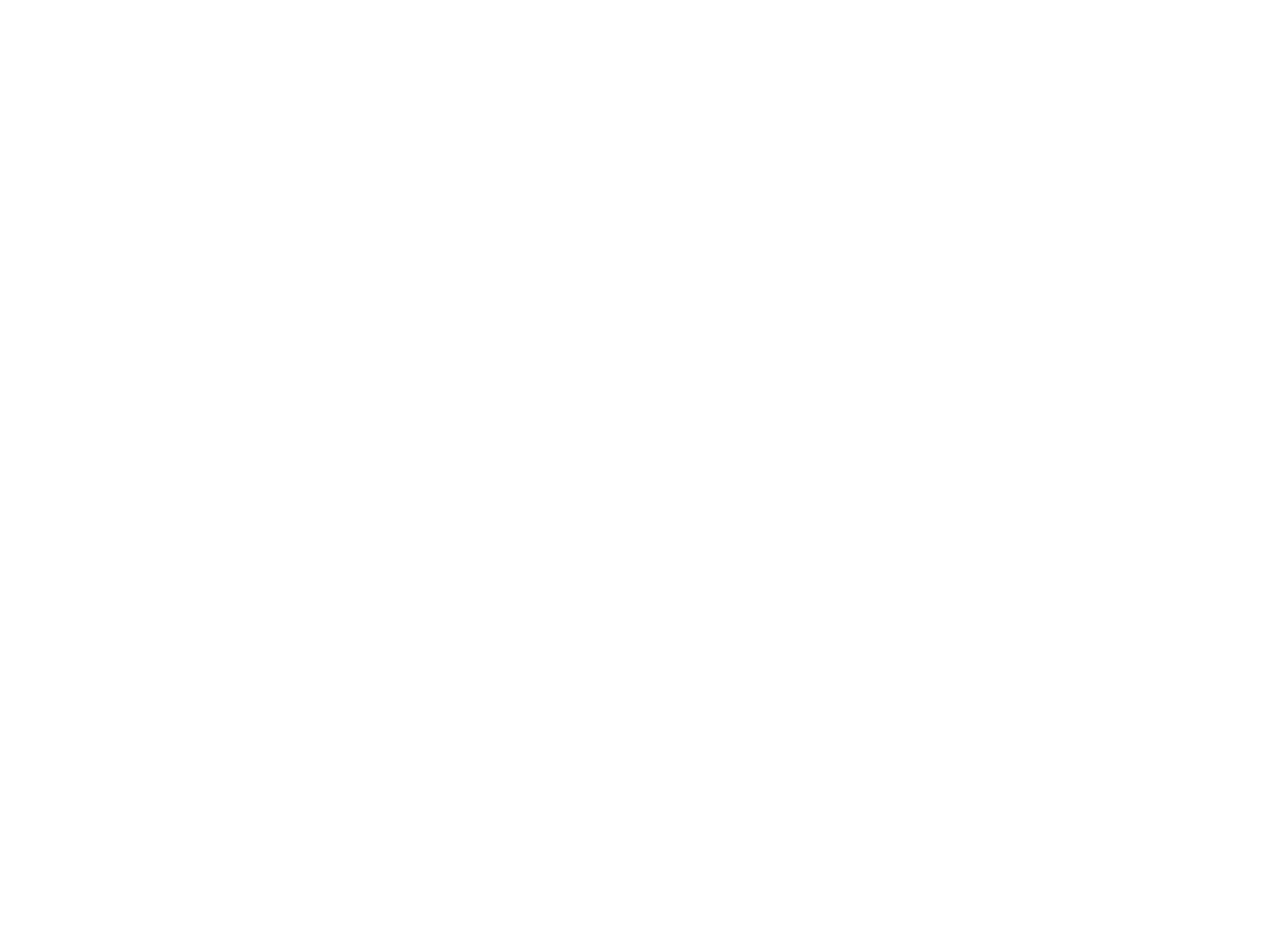
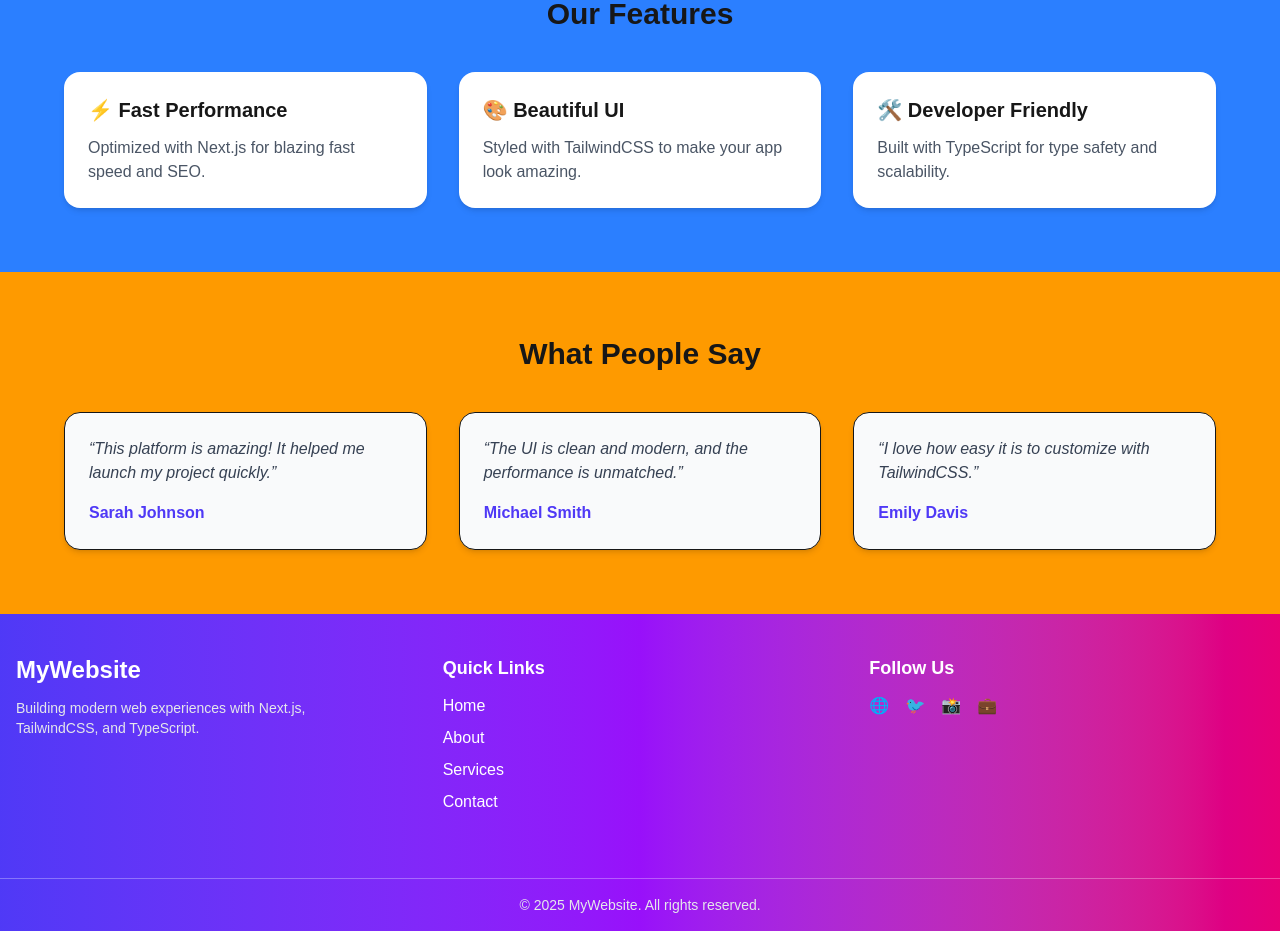
Before and after one commit to razibdash/next-js-classes, a Next.js app: page / in a window 1280 px wide. Shown: the part 460-1391 px from the top of the page. Before the commit the page ends 800 px from the top, so only its background shows below. Built offline with nearby package versions, Linux system fonts and the light colour scheme.

Commit message:
add components

```diff
--- a/src/app/blogs/[id]/page.tsx
+++ b/src/app/blogs/[id]/page.tsx
@@ -1,7 +1,22 @@
+import { Metadata } from 'next'
 import React from 'react'
 
-const Blog = async({params}:{params:Promise<{id:string}>}) => {
-  const {id}=await params;
+type Props={
+  params:Promise<{id:string}>
+}
+
+export async function generateMetadata(
+  { params }: Props,
+
+): Promise<Metadata> {
+  const slug = (await params).id
+  return {
+    title:`blog post ${slug}`,
+  }
+}
+
+const Blog = async({params}:{params:Props}) => {
+  const {id}= await params;
   return (
     <div>Blog {id}</div>
   )
--- /dev/null
+++ b/src/app/components/FeaturesSection.tsx
@@ -0,0 +1,33 @@
+const features = [
+  {
+    title: "⚡ Fast Performance",
+    description: "Optimized with Next.js for blazing fast speed and SEO.",
+  },
+  {
+    title: "🎨 Beautiful UI",
+    description: "Styled with TailwindCSS to make your app look amazing.",
+  },
+  {
+    title: "🛠️ Developer Friendly",
+    description: "Built with TypeScript for type safety and scalability.",
+  },
+];
+
+export default function FeaturesSection() {
+  return (
+    <section className="py-16 px-6 bg-blue-500">
+      <h2 className="text-3xl font-bold text-center mb-10">Our Features</h2>
+      <div className="grid md:grid-cols-3 gap-8 max-w-6xl mx-auto">
+        {features.map((feature, idx) => (
+          <div
+            key={idx}
+            className="p-6 bg-white rounded-2xl shadow-md hover:shadow-xl transition"
+          >
+            <h3 className="text-xl font-semibold mb-3">{feature.title}</h3>
+            <p className="text-gray-600">{feature.description}</p>
+          </div>
+        ))}
+      </div>
+    </section>
+  );
+}
--- /dev/null
+++ b/src/app/components/Footer.tsx
@@ -0,0 +1,69 @@
+import Link from "next/link";
+
+export default function Footer() {
+  return (
+    <footer className="bg-gradient-to-r from-indigo-600 via-purple-600 to-pink-600 text-white">
+      <div className="max-w-7xl mx-auto px-4 py-10 grid grid-cols-1 md:grid-cols-3 gap-8">
+
+        {/* Brand / About */}
+        <div>
+          <h2 className="text-2xl font-bold">MyWebsite</h2>
+          <p className="mt-3 text-sm text-gray-200 max-w-xs">
+            Building modern web experiences with Next.js, TailwindCSS, and TypeScript.
+          </p>
+        </div>
+
+        {/* Navigation Links */}
+        <div>
+          <h3 className="text-lg font-semibold mb-3">Quick Links</h3>
+          <ul className="space-y-2">
+            <li>
+              <Link href="/" className="hover:underline">
+                Home
+              </Link>
+            </li>
+            <li>
+              <Link href="/about" className="hover:underline">
+                About
+              </Link>
+            </li>
+            <li>
+              <Link href="/services" className="hover:underline">
+                Services
+              </Link>
+            </li>
+            <li>
+              <Link href="/contact" className="hover:underline">
+                Contact
+              </Link>
+            </li>
+          </ul>
+        </div>
+
+        {/* Social Links */}
+        <div>
+          <h3 className="text-lg font-semibold mb-3">Follow Us</h3>
+          <div className="flex space-x-4">
+            <a href="#" target="_blank" rel="noopener noreferrer" className="hover:text-gray-200">
+              🌐
+            </a>
+            <a href="#" target="_blank" rel="noopener noreferrer" className="hover:text-gray-200">
+              🐦
+            </a>
+            <a href="#" target="_blank" rel="noopener noreferrer" className="hover:text-gray-200">
+              📸
+            </a>
+            <a href="#" target="_blank" rel="noopener noreferrer" className="hover:text-gray-200">
+              💼
+            </a>
+          </div>
+        </div>
+      </div>
+
+      {/* Bottom Bar */}
+      <div className="border-t border-white/30 mt-6 py-4 text-center text-sm text-gray-200">
+        © {new Date().getFullYear()} MyWebsite. All rights reserved.
+      </div>
+    </footer>
+  );
+}
--- /dev/null
+++ b/src/app/components/HeroSection.tsx
@@ -0,0 +1,18 @@
+export default function HeroSection() {
+  return (
+    <section className="bg-gradient-to-r from-indigo-600 via-purple-600 to-pink-600 text-white py-20 px-6 text-center">
+      <h1 className="text-4xl md:text-6xl font-extrabold mb-6 drop-shadow-lg">
+        Welcome to MyWebsite 🚀
+      </h1>
+      <p className="text-lg md:text-xl mb-8 max-w-2xl mx-auto">
+        Build modern web applications with Next.js, TypeScript, and TailwindCSS.
+      </p>
+      <a
+        href="/get-started"
+        className="bg-white text-indigo-700 px-6 py-3 rounded-2xl font-semibold shadow-lg hover:bg-gray-100 transition"
+      >
+        Get Started
+      </a>
+    </section>
+  );
+}
--- /dev/null
+++ b/src/app/components/TestimonialsSection.tsx
@@ -0,0 +1,33 @@
+const testimonials = [
+  {
+    name: "Sarah Johnson",
+    feedback: "This platform is amazing! It helped me launch my project quickly.",
+  },
+  {
+    name: "Michael Smith",
+    feedback: "The UI is clean and modern, and the performance is unmatched.",
+  },
+  {
+    name: "Emily Davis",
+    feedback: "I love how easy it is to customize with TailwindCSS.",
+  },
+];
+
+export default function TestimonialsSection() {
+  return (
+    <section className="py-16 px-6 bg-amber-500">
+      <h2 className="text-3xl font-bold text-center mb-10">What People Say</h2>
+      <div className="grid md:grid-cols-3 gap-8 max-w-6xl mx-auto">
+        {testimonials.map((t, idx) => (
+          <div
+            key={idx}
+            className="p-6 bg-gray-50 rounded-2xl shadow-md border hover:shadow-xl transition"
+          >
+            <p className="text-gray-700 italic">“{t.feedback}”</p>
+            <h4 className="mt-4 font-semibold text-indigo-600">{t.name}</h4>
+          </div>
+        ))}
+      </div>
+    </section>
+  );
+}
--- a/src/app/layout.tsx
+++ b/src/app/layout.tsx
@@ -2,6 +2,7 @@
 import { Geist, Geist_Mono } from "next/font/google";
 import "./globals.css";
 import Navbar from "./components/Navbar";
+import Footer from "./components/Footer";
 
 const geistSans = Geist({
   variable: "--font-geist-sans",
@@ -14,7 +15,7 @@
 });
 
 export const metadata: Metadata = {
-  title: "Create Next App",
+  title: "my first next app",
   description: "Generated by create next app",
 };
 
@@ -32,6 +33,9 @@
           <Navbar />
         </div>
         {children}
+        <div>
+          <Footer />
+        </div>
       </body>
     </html>
   );
--- a/src/app/page.tsx
+++ b/src/app/page.tsx
@@ -1,9 +1,14 @@
 import Image from "next/image";
+import HeroSection from "./components/HeroSection";
+import FeaturesSection from "./components/FeaturesSection";
+import TestimonialsSection from "./components/TestimonialsSection";
 
 export default function Home() {
   return (
    <div>
-    Home page
+    <HeroSection />
+    <FeaturesSection />
+    <TestimonialsSection />
    </div>
   );
 }
```
